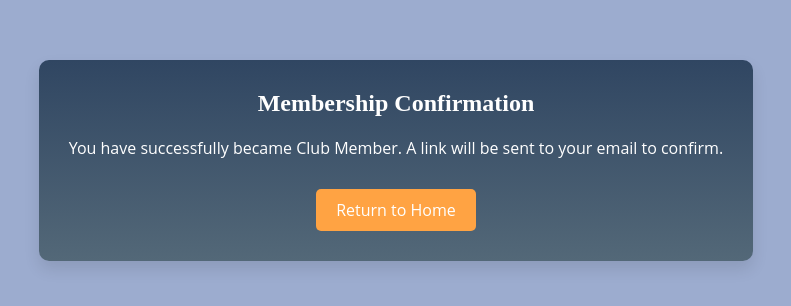
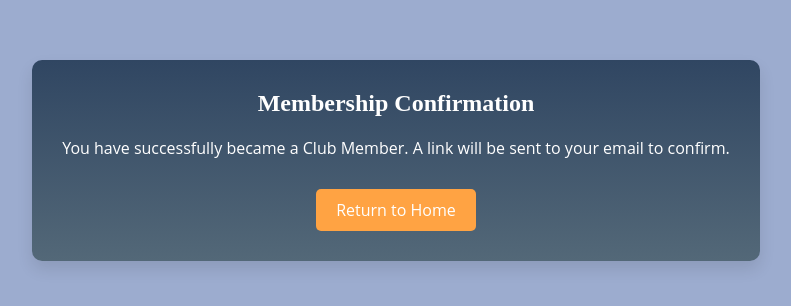
Before and after one commit to nguyenjessica/MaungaClub, a plain HTML site: page Maunga Club/submit.html in a window 1280 px wide. Shown: the part 240-546 px from the top of the page, without its empty margins (244-1035 px from the left). Drawn offline with Linux system fonts and the light colour scheme; files that its build step writes are made by us from their sources.

Commit message:
Update submit.html

```diff
--- a/Maunga Club/submit.html
+++ b/Maunga Club/submit.html
@@ -55,7 +55,7 @@
 <body>
     <div class="confirmation-box">
         <h2>Membership Confirmation</h2>
-        <p>You have successfully became Club Member. A link will be sent to your email to confirm.</p>
+        <p>You have successfully became a Club Member. A link will be sent to your email to confirm.</p>
         <a href="index.html" class="home-button">Return to Home</a>
     </div>
 </body>
```
